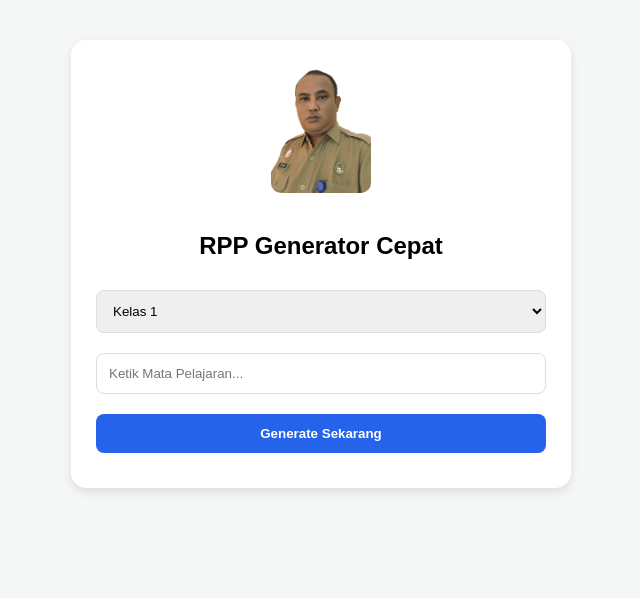
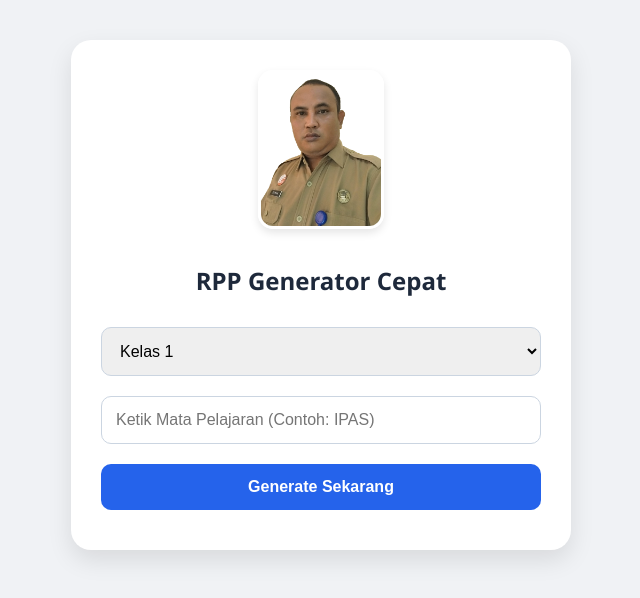
Before and after one commit to wawan2026/rpp-generator-wawan, a website: page index.html in a window 1280 px wide. Shown: the whole page, without its empty margins (319-959 px from the left). Drawn offline with Linux system fonts and the light colour scheme.

Commit message:
index.html

```diff
--- a/index.html
+++ b/index.html
@@ -5,28 +5,41 @@
     <meta name="viewport" content="width=device-width, initial-scale=1.0">
     <title>RPP Generator - SDN 3 Kedungwungu</title>
     <style>
-        body { font-family: sans-serif; max-width: 500px; margin: 20px auto; padding: 20px; text-align: center; background-color: #f4f7f6; }
-        .card { background: white; padding: 25px; border-radius: 15px; box-shadow: 0 4px 10px rgba(0,0,0,0.1); }
-        img { width: 100px; border-radius: 10px; margin-bottom: 15px; }
-        input, select, button { width: 100%; padding: 12px; margin: 10px 0; border-radius: 8px; border: 1px solid #ddd; box-sizing: border-box; }
-        button { background-color: #2563eb; color: white; font-weight: bold; cursor: pointer; border: none; }
-        #result { margin-top: 20px; text-align: left; display: none; background: #eef2ff; padding: 15px; border-radius: 10px; }
+        body { font-family: 'Segoe UI', sans-serif; max-width: 500px; margin: 20px auto; padding: 20px; text-align: center; background-color: #f0f2f5; }
+        .card { background: white; padding: 30px; border-radius: 20px; box-shadow: 0 10px 25px rgba(0,0,0,0.1); }
+        img { width: 120px; height: auto; border-radius: 15px; margin-bottom: 10px; border: 3px solid #fff; box-shadow: 0 4px 8px rgba(0,0,0,0.1); }
+        h2 { color: #1e293b; margin-bottom: 20px; }
+        select, input, button { width: 100%; padding: 14px; margin: 10px 0; border-radius: 10px; border: 1px solid #cbd5e1; font-size: 16px; box-sizing: border-box; }
+        button { background-color: #2563eb; color: white; font-weight: bold; cursor: pointer; border: none; transition: 0.3s; }
+        button:disabled { background-color: #94a3b8; cursor: not-allowed; }
+        #result { margin-top: 25px; text-align: left; display: none; background: #f8fafc; padding: 20px; border-radius: 12px; border-left: 5px solid #2563eb; }
+        .label-rpp { font-weight: bold; color: #475569; margin-top: 10px; display: block; }
     </style>
 </head>
 <body>
     <div class="card">
         <img src="wawan.png" alt="Foto Pak Wawan">
         <h2>RPP Generator Cepat</h2>
+
         <select id="kelas">
-            <option value="1">Kelas 1</option><option value="2">Kelas 2</option><option value="3">Kelas 3</option>
-            <option value="4">Kelas 4</option><option value="5">Kelas 5</option><option value="6">Kelas 6</option>
+            <option value="1">Kelas 1</option>
+            <option value="2">Kelas 2</option>
+            <option value="3">Kelas 3</option>
+            <option value="4">Kelas 4</option>
+            <option value="5">Kelas 5</option>
+            <option value="6">Kelas 6</option>
         </select>
-        <input type="text" id="mapel" placeholder="Ketik Mata Pelajaran...">
-        <button onclick="generateRPP()">Generate Sekarang</button>
+
+        <input type="text" id="mapel" placeholder="Ketik Mata Pelajaran (Contoh: IPAS)">
+
+        <button id="btnGenerate" onclick="generateRPP()">Generate Sekarang</button>
+
         <div id="result">
-            <h4 id="resTitle"></h4>
-            <p><strong>Tujuan:</strong> <span id="resTujuan"></span></p>
-            <p><strong>KKM:</strong> <span id="resKKM"></span></p>
+            <h3 id="resTitle" style="margin-top:0; color:#1e40af;"></h3>
+            <span class="label-rpp">Tujuan Pembelajaran:</span>
+            <p id="resTujuan"></p>
+            <span class="label-rpp">KKM / KKTP:</span>
+            <p id="resKKM"></p>
         </div>
     </div>
 
@@ -34,21 +47,40 @@
         async function generateRPP() {
             const kelas = document.getElementById('kelas').value;
             const mapel = document.getElementById('mapel').value;
+            const btn = document.getElementById('btnGenerate');
             const resDiv = document.getElementById('result');
-            if(!mapel) return alert("Isi mapel dulu ya!");
+
+            if(!mapel) return alert("Pak Wawan, silakan isi mata pelajarannya dulu ya!");
+
+            // Fitur Cooldown: Matikan tombol
+            btn.disabled = true;
+            btn.innerText = "Memproses... (Tunggu 30 detik)";
 
             resDiv.style.display = 'block';
-            document.getElementById('resTujuan').innerText = "Sedang berpikir...";
+            document.getElementById('resTujuan').innerText = "Sedang menyusun TP...";
+            document.getElementById('resKKM').innerText = "Sedang menghitung...";
 
+            try {
                 const response = await fetch('/api/generate', {
                     method: 'POST',
                     headers: { 'Content-Type': 'application/json' },
                     body: JSON.stringify({ kelas, mapel })
                 });
+
                 const data = await response.json();
-            document.getElementById('resTitle').innerText = "Hasil " + mapel + " Kelas " + kelas;
-            document.getElementById('resTujuan').innerText = data.tujuan;
-            document.getElementById('resKKM').innerText = data.kkm;
+
+                document.getElementById('resTitle').innerText = "Hasil " + mapel + " - Kelas " + kelas;
+                document.getElementById('resTujuan').innerText = data.tujuan || "Gagal mendapatkan data.";
+                document.getElementById('resKKM').innerText = data.kkm || "Gagal mendapatkan data.";
+            } catch (err) {
+                document.getElementById('resTujuan').innerText = "Koneksi sibuk, coba sesaat lagi.";
+            }
+
+            // Aktifkan kembali tombol setelah 30 detik
+            setTimeout(() => {
+                btn.disabled = false;
+                btn.innerText = "Generate Sekarang";
+            }, 30000);
         }
     </script>
 </body>
```
Lines whose indentation alone changed are shown as unchanged.
